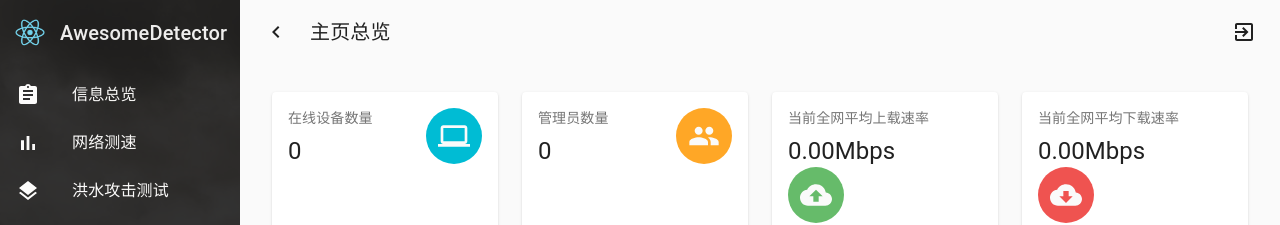
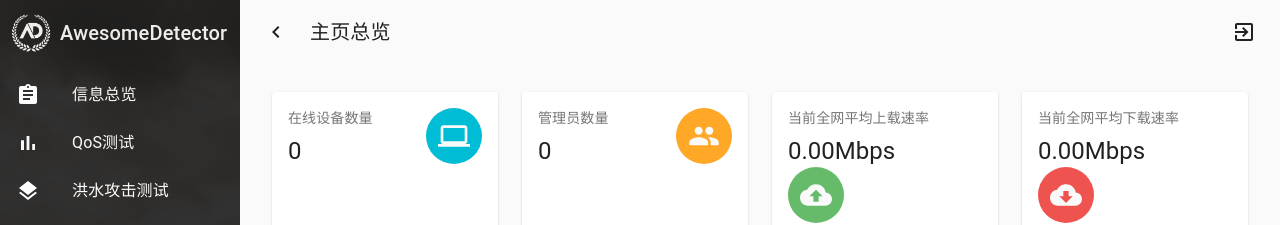
Before and after one commit to ZionDoki/AwesomeDetector, a React (Create React App) app: page /dashboard in a window 1280 px wide. Shown: the top 225 px of the page. Built offline with nearby package versions, Linux system fonts and the light colour scheme; no server answers.

Commit message:
Update logo of AwesomeDetector

```diff
--- a/src/dashboard/classDashboard.js
+++ b/src/dashboard/classDashboard.js
@@ -14,7 +14,7 @@ import Overview from './overview';
 import SpeedTest from './speedTest';
 import AttackTest from './attackTest';
 import Manage from './manage';
-import reactLogo from './reactlogo.png';
+import logo from './logo1.png';
 import sideImg from './sideImg.jpg';
 import Poll from '../api/poll';
 
@@ -74,10 +74,10 @@ const styles = {
         // ...theme.mixins.toolbar, //令侧边栏关闭按钮与导航栏等高
     },
     logo: {
-        width: "50px",
-        top: "15px",
+        width: "42px",
+        top: "12px",
         position: "absolute",
-        marginLeft: 5,
+        marginLeft: 10,
     },
     drawerHeader: {
         marginLeft: '60px',
@@ -141,7 +141,7 @@ class Dashboard extends React.Component{
                 case '/dashboard/manage':
                     return '用户管理';
                 case '/dashboard/speedtest':
-                    return '网络测速';
+                    return 'QoS测试';
             }
         };
 
@@ -191,7 +191,7 @@ class Dashboard extends React.Component{
                  >
                   <div className={classes.transparentBox}>
                      <div className={classes.drawerHead}>
-                         <img src={reactLogo} alt='logo' className={classes.logo} />
+                         <img src={logo} alt='logo' className={classes.logo} />
                          <Typography variant='h6' className={classes.drawerHeader} >
                              AwesomeDetector
                          </Typography>
@@ -207,7 +207,7 @@ class Dashboard extends React.Component{
                              <ListItemIcon style={{color: '#FFF'}} >
                                  <BarChartIcon />
                              </ListItemIcon>
-                             <ListItemText primary='网络测速' style={{color: '#FFF'}} />
+                             <ListItemText primary='QoS测试' style={{color: '#FFF'}} />
                          </ListItem>
                          <ListItem button component='button' onClick={ () => handleClick(`${match.url}/attack`) } >
                              <ListItemIcon style={{color: '#FFF'}}>
```
Also changed, not shown: src/dashboard/logo.png (added), src/dashboard/logo1.png (added).
